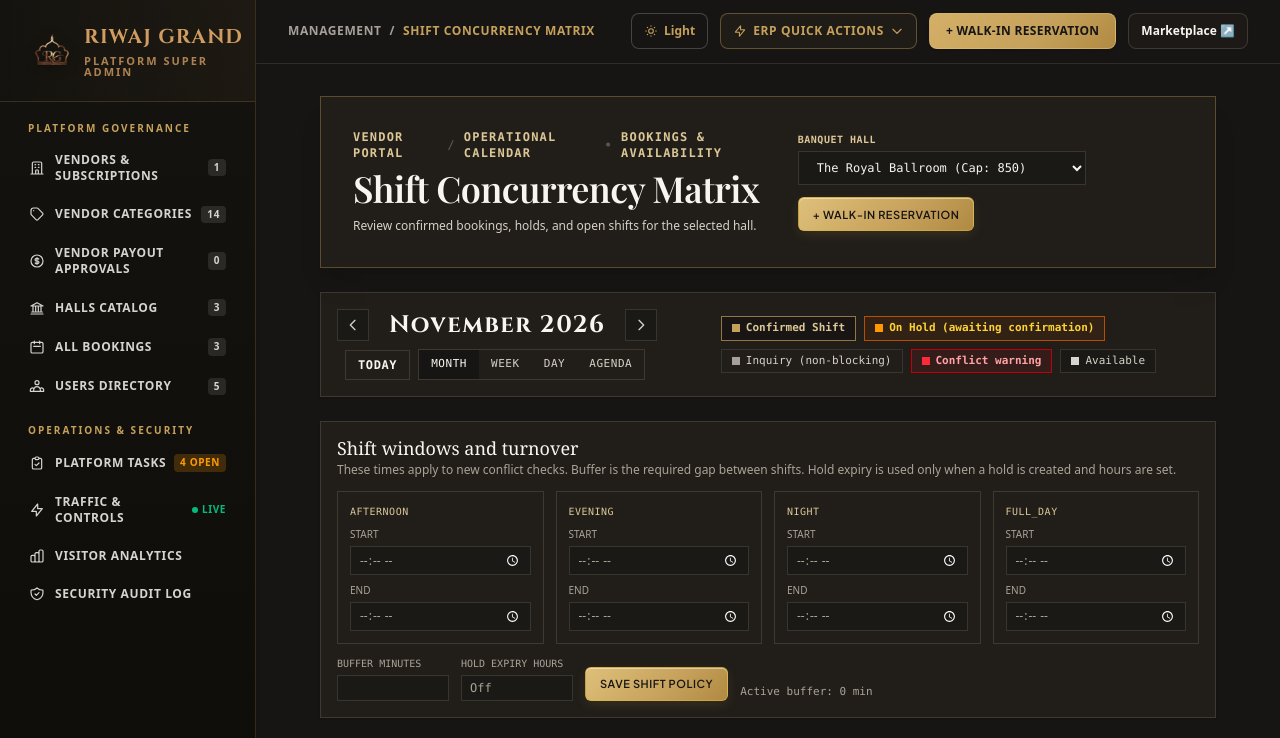
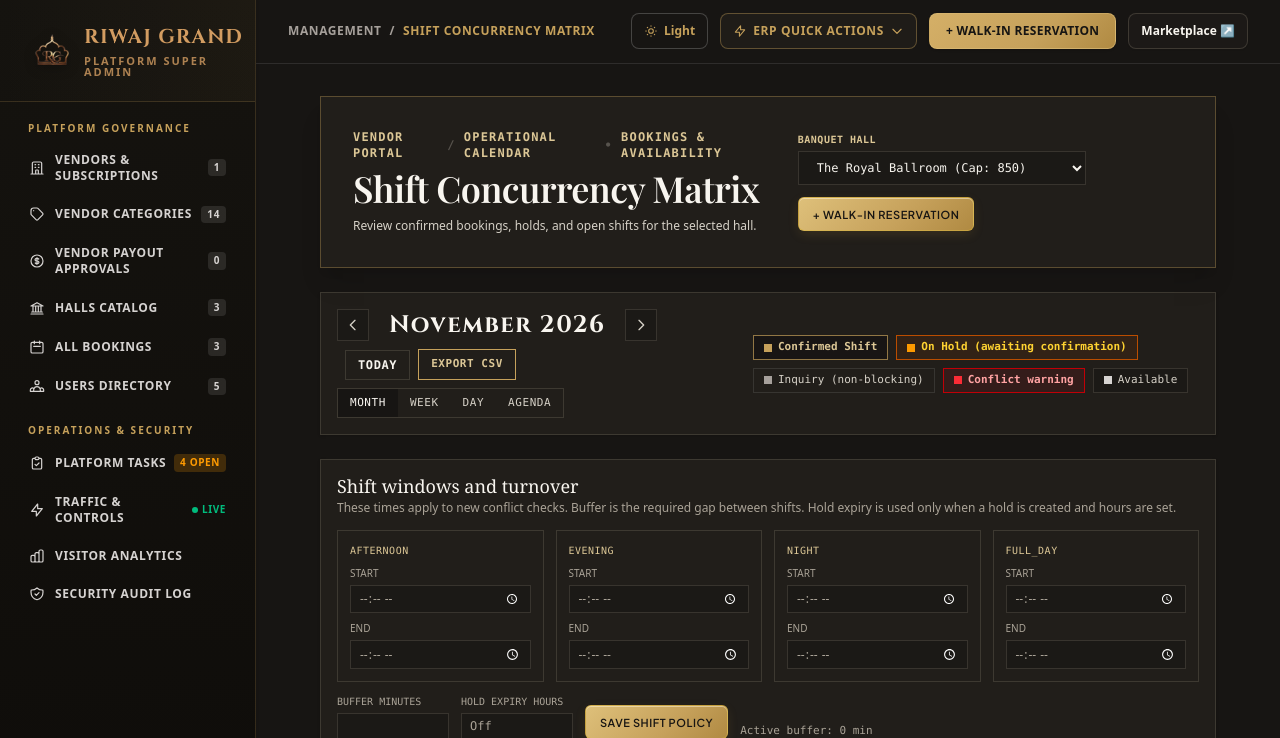
Before and after one commit to mohsin-gohar/wedding_halls, a Laravel app: page /calendar in a window 1280 px wide. Shown: the part 31-769 px from the top of the page. Run offline with Laravel 12, Linux system fonts and the light colour scheme; the visitor is signed in with stand-in values (Sample User, id 1); data comes from the database, SQL or seed files in the repository; data that the repository does not hold is empty; style sheets or scripts are compiled from the project's sources; parts of the project's set-up code (start-up, migrations or seed data) failed here and were passed over; some libraries are stand-ins or nearby versions; some web fonts are replaced.

Commit message:
feat(calendar): expose CSV export action

```diff
--- a/resources/views/livewire/calendar-shift-grid.blade.php
+++ b/resources/views/livewire/calendar-shift-grid.blade.php
@@ -67,6 +67,9 @@
 
             <button wire:click="goToToday" class="ml-2 px-3 py-1.5 border border-[#E7E5E4] dark:border-white/10 bg-white dark:bg-white/10 hover:bg-[#F8F5EF] dark:hover:bg-white/15 text-stone-800 dark:text-stone-200 text-xs font-mono uppercase tracking-wider font-semibold transition">
                 Today
+            </button>
+            <button type="button" wire:click="exportCalendarCsv" class="px-3 py-1.5 border border-[#C6A15B] text-[#8F7239] dark:text-[#C6A15B] text-[11px] font-mono uppercase tracking-wider font-bold hover:bg-[#C6A15B]/10 transition" aria-label="Export visible calendar bookings as CSV">
+                Export CSV
             </button>
             <div class="flex border border-[#E7E5E4] dark:border-white/10" role="tablist" aria-label="Calendar view">
                 @foreach(['month' => 'Month', 'week' => 'Week', 'day' => 'Day', 'agenda' => 'Agenda'] as $mode => $label)
```
